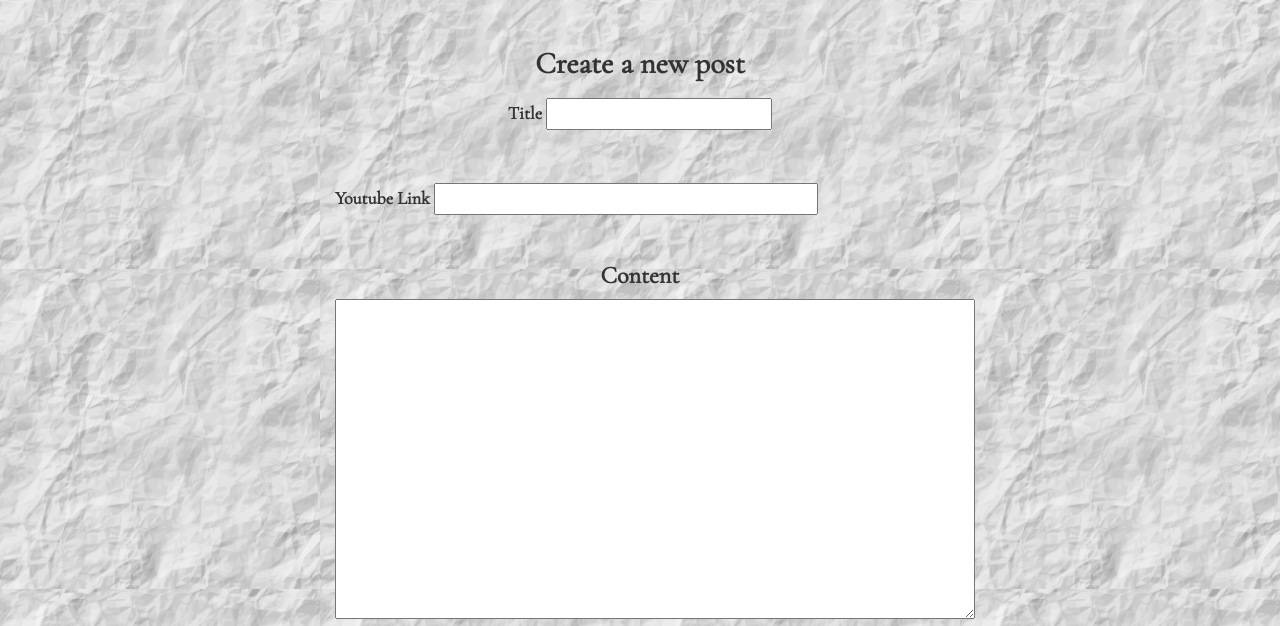
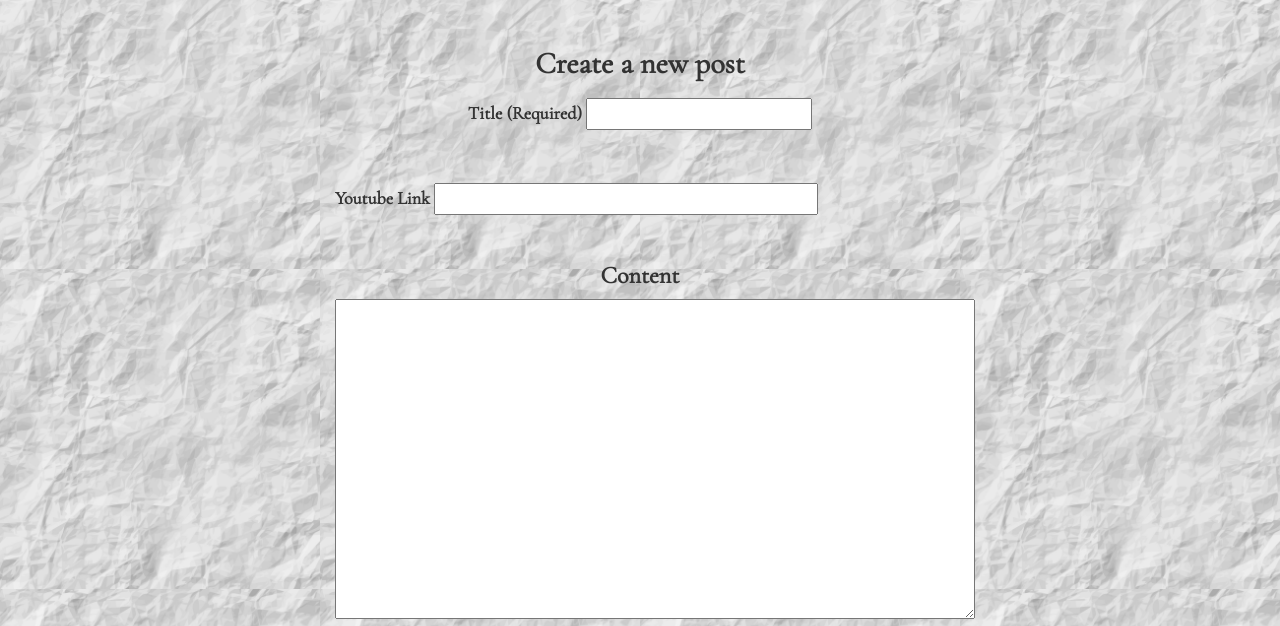
Before and after one commit to TheArtilect/sychronicity, a Python web app: template templates/new_post.html in a window 1280 px wide. Shown: the part 51-677 px from the top of the page. Run offline with Jinja, Linux system fonts and the light colour scheme; the template is opened without the code that fills it, so the values that code supplies are empty; some libraries are stand-ins or nearby versions.

Commit message:
refactor: Update new post template

```diff
--- a/templates/new_post.html
+++ b/templates/new_post.html
@@ -3,11 +3,18 @@
 {% extends "base.html" %}
 
 {% block content %}
-<div id="new-post">
+
+<div class='col-md-12 text-center'>
+    {% if error %}
+    <li>{{error}}</li>
+    {% endif %}
+</div>
+
+<div id="new-post" clas='col-md-6 col-md-offset-3'>
     <h2>Create a new post</h2>
 
     <form method="post">
-        <label>Title</label>
+        <label>Title (Required)</label>
         <input type="text" name="title">
 
         <br>
```
Also changed, not shown: 1 other file.
